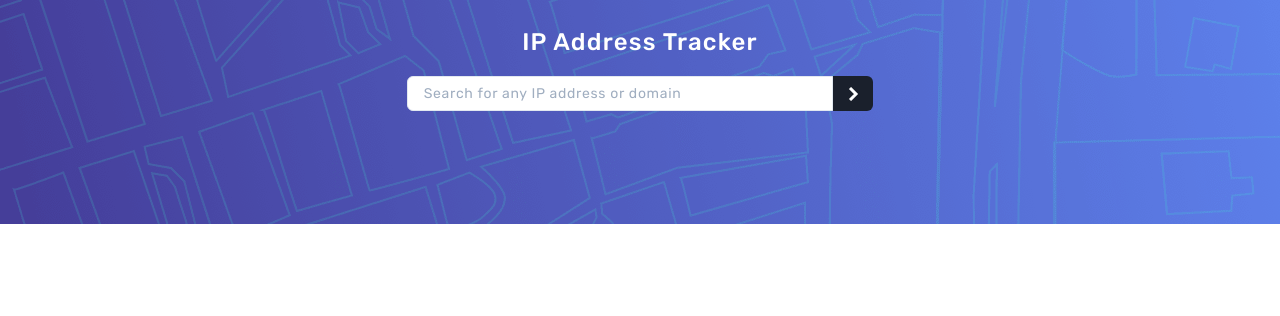
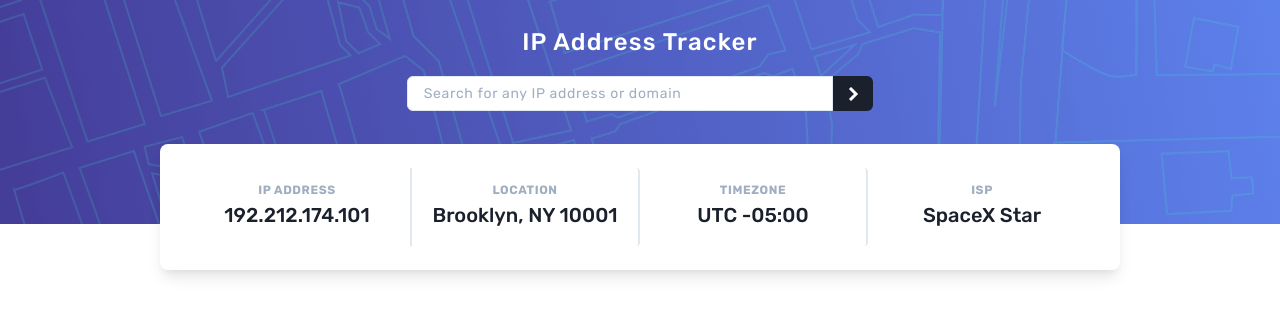
Before and after one commit to imamrozali/frontendmentor-ip-address-tracker, a Vue app: page / in a window 1280 px wide. Shown: the top 316 px of the page. Built offline with nearby package versions, Linux system fonts and the light colour scheme.

Commit message:
design location card

```diff
--- a/src/App.vue
+++ b/src/App.vue
@@ -21,16 +21,63 @@
         </button>
       </div>
     </header>
+
+    <section
+      class="-mt-20 w-3/4 md:flex py-2 md:p-6 mx-auto bg-white rounded-lg shadow-lg"
+    >
+      <Card class="md:w-1/4 border-r-2" title="IP Address" :body="ipAddress" />
+
+      <Card
+        class="md:w-1/4 border-r-2 rounded"
+        title="Location"
+        :body="location"
+      />
+
+      <Card
+        class="md:w-1/4 border-r-2 rounded"
+        title="Timezone"
+        :body="timezone"
+      />
+
+      <Card class="md:w-1/4" title="ISP" :body="data.isp" />
+    </section>
   </div>
 </template>
 
 <script>
+import Card from '@/components/Card.vue';
+
 export default {
   name: 'App',
+  components: {
+    Card
+  },
   data() {
     return {
-      search: ''
+      search: '',
+      data: {
+        ipAddress: '192.212.174.101',
+        location: {
+          region: 'Brooklyn',
+          country: 'NY',
+          postalCode: '10001'
+        },
+        timezone: '-05:00',
+        isp: 'SpaceX Star'
+      }
     };
+  },
+  computed: {
+    ipAddress() {
+      return this.data.ipAddress;
+    },
+    location() {
+      let location = this.data.location;
+      return `${location.region}, ${location.country} ${location.postalCode}`;
+    },
+    timezone() {
+      return `UTC ${this.data.timezone}`;
+    }
   }
 };
 </script>
--- /dev/null
+++ b/src/components/Card.vue
@@ -0,0 +1,31 @@
+<template>
+  <div class="text-center p-4">
+    <p
+      class="text-xs text-gray-500 font-semibold uppercase leading-none tracking-wider"
+    >
+      {{ title }}
+    </p>
+    <h3 class="mt-1 text-xl text-gray-900 font-medium">{{ body }}</h3>
+  </div>
+</template>
+
+<script>
+export default {
+  name: 'Card',
+  props: {
+    title: {
+      type: String,
+      required: true
+    },
+    body: {
+      type: String,
+      required: true
+    }
+  },
+  data() {
+    return {};
+  }
+};
+</script>
+
+<style lang="css" scoped></style>
```
